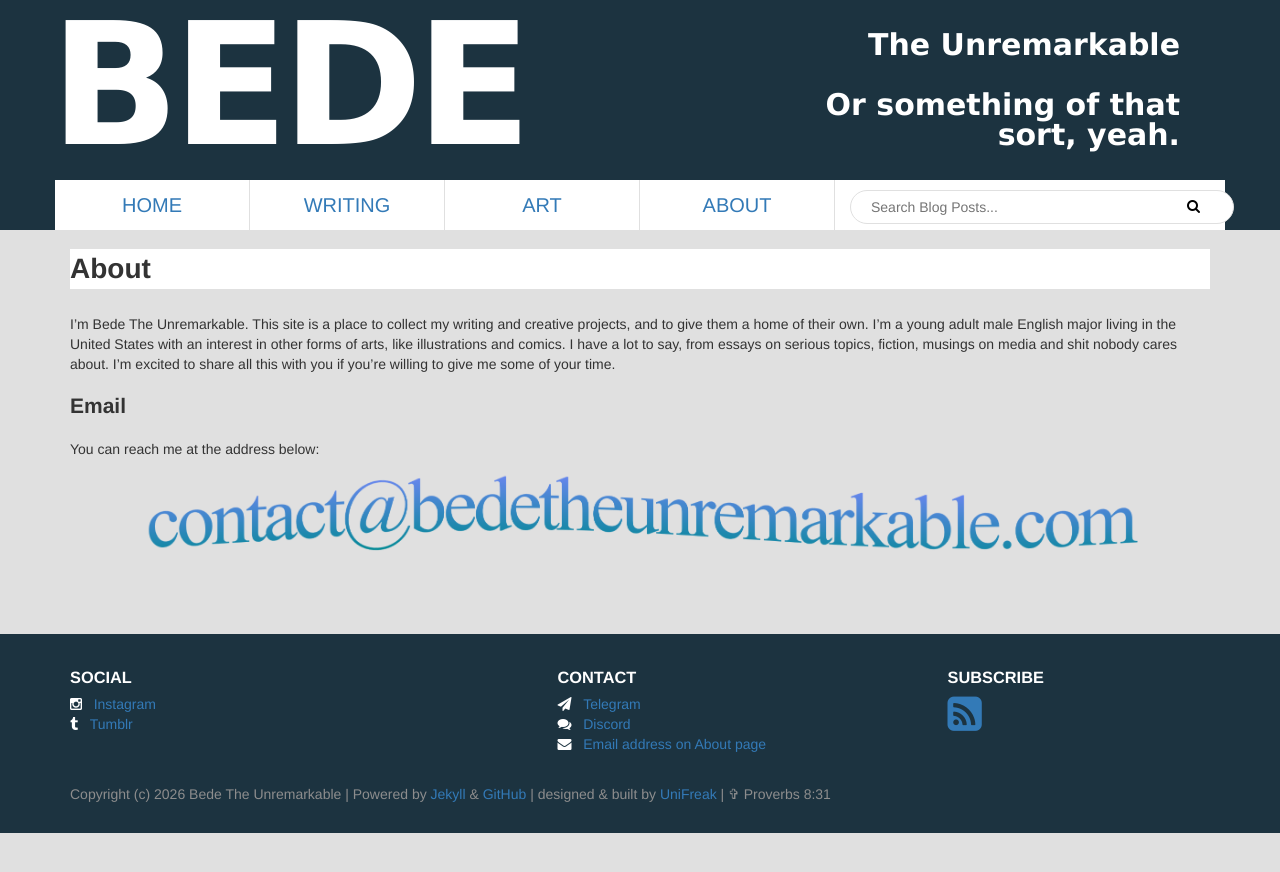
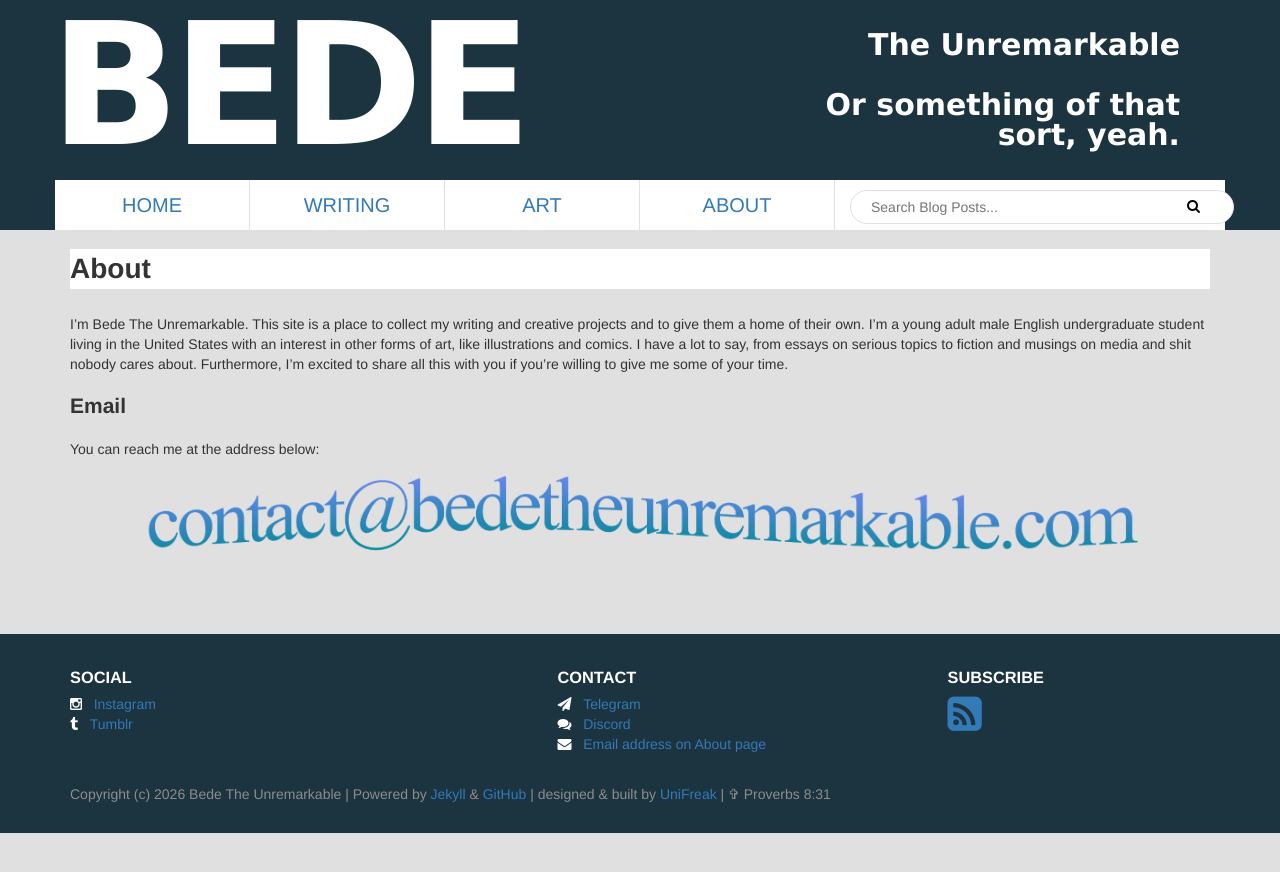
Before and after one commit to BedeTheUnremarkable/bedetheunremarkable.github.io, a Jekyll site: the page built from about.md, in a window 1280 px wide. Shown: the top 872 px of the page. Built offline with Jekyll 4.4.1, drawn with Linux system fonts in a browser that asks for light colours.

Commit message:
fixed grammar

```diff
--- a/about.md
+++ b/about.md
@@ -5,7 +5,7 @@ permalink: /about/
 ---
 # About
 
-I'm Bede The Unremarkable. This site is a place to collect my writing and creative projects, and to give them a home of their own. I'm a young adult male English major living in the United States with an interest in other forms of arts, like illustrations and comics. I have a lot to say, from essays on serious topics, fiction, musings on media and shit nobody cares about. I'm excited to share all this with you if you're willing to give me some of your time.
+I’m Bede The Unremarkable. This site is a place to collect my writing and creative projects and to give them a home of their own. I’m a young adult male English undergraduate student living in the United States with an interest in other forms of art, like illustrations and comics. I have a lot to say, from essays on serious topics to fiction and musings on media and shit nobody cares about. Furthermore, I’m excited to share all this with you if you’re willing to give me some of your time.
 
 <h2 id="email">Email</h2>
 <p>You can reach me at the address below:</p>
```
